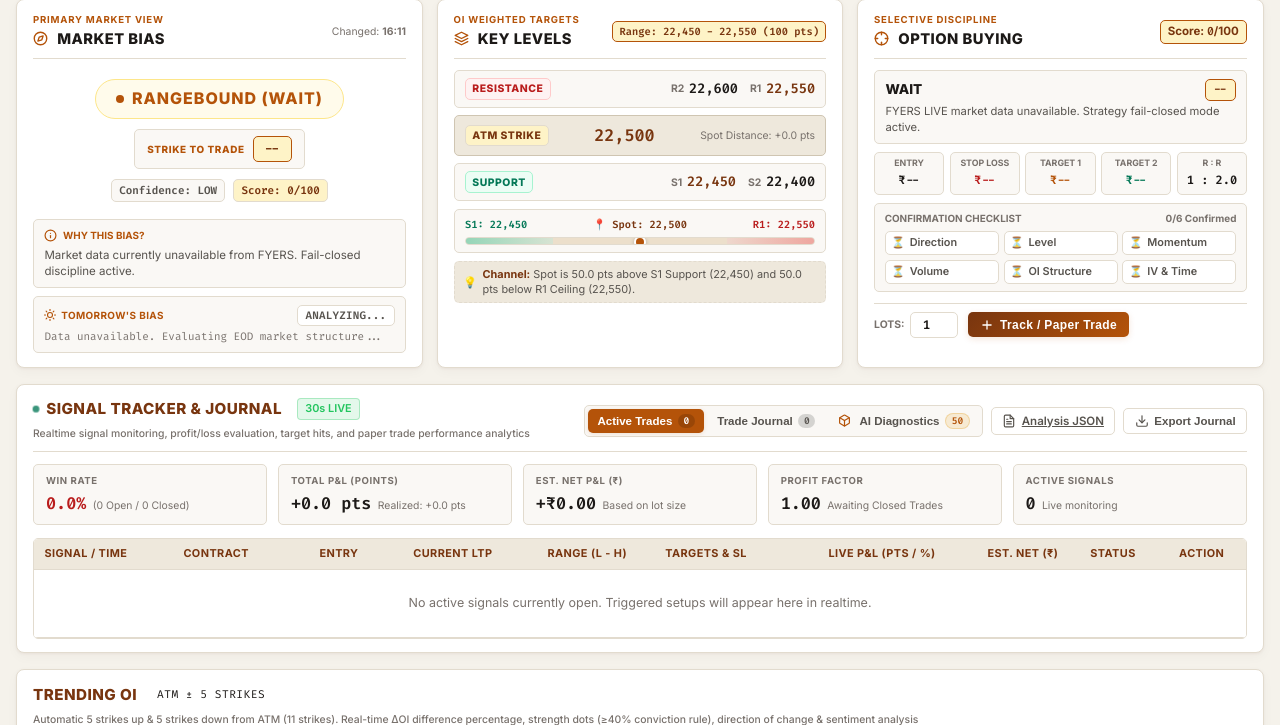
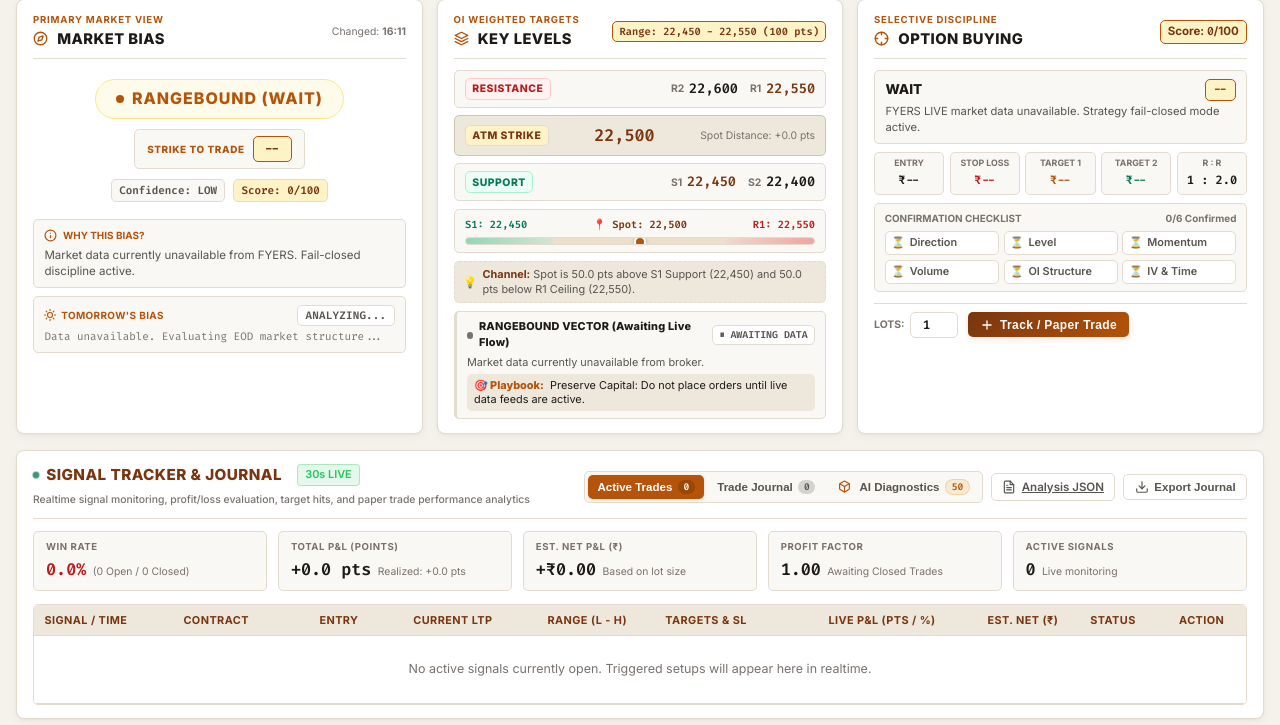
Before and after one commit to chirag1981/options-desk, a Flask app: page / in a window 1280 px wide. Shown: the part 154-879 px from the top of the page. Run offline with Flask 3, Linux system fonts and the light colour scheme; data that the repository does not hold is empty.

Commit message:
feat(options-desk): add deterministic Market Vector with Seller Action and Playbook in Key Levels

```diff
--- a/app/services/options_engine.py
+++ b/app/services/options_engine.py
@@ -936,6 +936,82 @@ def compute_tomorrow_trade_bias(
         "key_support": put_base,
         "cpr_type": cpr_type,
         "detail": detail,
+    }
+
+
+def compute_market_vector(
+    bias: str,
+    bullish_score: float,
+    bearish_score: float,
+    pcr: float,
+    spot: float,
+    atm: float,
+    r1: float,
+    r2: float,
+    s1: float,
+    s2: float,
+    trending_oi: dict | None = None,
+) -> dict:
+    """
+    Computes unified, deterministic Market Vector (BULLISH / BEARISH / RANGEBOUND)
+    and plain-English Seller Actions + Actionable Playbook.
+    Guaranteed to stay perfectly aligned with Market Bias, Trending OI, and PCR.
+    """
+    diff_pct = float(trending_oi.get("diff_pct", 0.0)) if trending_oi else 0.0
+    sentiment = (trending_oi.get("sentiment") or "").upper() if trending_oi else ""
+
+    is_bearish = (
+        bias == "BEARISH"
+        or diff_pct <= -35.0
+        or (pcr < 0.85 and bearish_score > bullish_score)
+        or "BEARISH" in sentiment
+    )
+    is_bullish = (
+        not is_bearish
+        and (
+            bias == "BULLISH"
+            or diff_pct >= 35.0
+            or (pcr > 1.15 and bullish_score > bearish_score)
+            or "BULLISH" in sentiment
+        )
+    )
+
+    call_wall = f"{r1:,.0f} CE"
+    put_base = f"{s1:,.0f} PE"
+
+    if is_bearish:
+        conviction = int(min(98, max(70, round(max(bearish_score, abs(diff_pct))))))
+        mode = "PE"
+        mode_pill = "PURE PE PLAY (SELL-ON-RISE)"
+        mode_class = "bearish"
+        title = f"BEARISH VECTOR ({conviction}% Conviction)"
+        seller_action = f"Institutional Call Writing dominant at {call_wall}. Put writers unwinding support floor."
+        playbook = f"Sell-on-Rise: Rallies towards R1 ({r1:,.0f}) face heavy institutional supply. Downside target: S1 ({s1:,.0f}) / S2 ({s2:,.0f})."
+    elif is_bullish:
+        conviction = int(min(98, max(70, round(max(bullish_score, abs(diff_pct))))))
+        mode = "CE"
+        mode_pill = "PURE CE PLAY (BUY-ON-DIPS)"
+        mode_class = "bullish"
+        title = f"BULLISH VECTOR ({conviction}% Conviction)"
+        seller_action = f"Institutional Put Writing dominant at {put_base}. Call writers trapped and short-covering."
+        playbook = f"Buy-on-Dip: Dips towards S1 ({s1:,.0f}) offer high probability support. Upside target: R1 ({r1:,.0f}) / R2 ({r2:,.0f})."
+    else:
+        conviction = 50
+        mode = "WAIT"
+        mode_pill = "AVOID NAKED BUYING (CHOP TRAP)"
+        mode_class = "neutral"
+        title = "RANGEBOUND VECTOR (50% Conviction)"
+        seller_action = f"Two-way writing active around ATM ({atm:,.0f}). Diff OI under 30L; sellers eating premium from buyers."
+        playbook = f"Preserve Capital: Avoid buying in middle of channel ({s1:,.0f} - {r1:,.0f}). Wait for confirmed breakout above R1 or breakdown below S1."
+
+    return {
+        "title": title,
+        "mode": mode,
+        "mode_pill": mode_pill,
+        "mode_class": mode_class,
+        "conviction_pct": conviction,
+        "seller_action": seller_action,
+        "playbook": playbook,
     }
 
 
@@ -1059,6 +1135,15 @@ def analyze_option_desk(market_data: dict, update_state: bool = False, has_activ
                 "key_support": f"{spot - step:,.0f} PE",
                 "cpr_type": "AVERAGE",
                 "detail": "Data unavailable. Evaluating EOD market structure...",
+            },
+            "market_vector": {
+                "title": "RANGEBOUND VECTOR (Awaiting Live Flow)",
+                "mode": "WAIT",
+                "mode_pill": "⏸ AWAITING DATA",
+                "mode_class": "neutral",
+                "conviction_pct": 50,
+                "seller_action": "Market data currently unavailable from broker.",
+                "playbook": "Preserve Capital: Do not place orders until live data feeds are active.",
             },
             "oi_activity_summary": {"call_writing_strike": 0, "put_writing_strike": 0, "call_unwinding_strike": "None", "put_unwinding_strike": "None", "pcr": 1.0, "total_ce_oi": "0", "total_pe_oi": "0", "total_ce_change_oi": "0", "total_pe_change_oi": "0"},
             "pcr": {"pcr_ratio": 1.0, "pcr_chg": 0.0},
@@ -2112,9 +2197,24 @@ def analyze_option_desk(market_data: dict, update_state: bool = False, has_activ
         trending_oi=trending_oi,
     )
 
+    market_vector = compute_market_vector(
+        bias=market_bias_str if market_bias_str in ("BULLISH", "BEARISH") else final_bias,
+        bullish_score=bullish_score,
+        bearish_score=bearish_score,
+        pcr=pcr,
+        spot=spot,
+        atm=atm_strike,
+        r1=r1,
+        r2=r2,
+        s1=s1,
+        s2=s2,
+        trending_oi=trending_oi,
+    )
+
     return {
         "morning_bias": morning_bias,
         "tomorrow_bias": tomorrow_bias,
+        "market_vector": market_vector,
         "market_bias": {
             "bias": market_bias_str if market_bias_str in ("BULLISH", "BEARISH") else final_bias,
             "confidence": confidence,
@@ -2140,6 +2240,7 @@ def analyze_option_desk(market_data: dict, update_state: bool = False, has_activ
             "breakout_level": breakout_level,
             "breakdown_level": breakdown_level,
             "spot_diff": spot_diff,
+            "market_vector": market_vector,
         },
         "option_buying": {
             "decision": decision,  # BUY CE, BUY PE, WAIT
--- a/static/css/options_desk.css
+++ b/static/css/options_desk.css
@@ -805,6 +805,114 @@ body.desk-body {
 
 .levels-summary-strip strong {
     color: var(--gold-dark);
+}
+
+/* Card 2: Market Vector & Seller Action Box */
+.market-vector-box {
+    margin-top: 0.5rem;
+    background: var(--bg-surface-elevated);
+    border: 1px solid var(--border-subtle);
+    border-left: 3px solid var(--gold-primary);
+    border-radius: var(--radius-sm);
+    padding: 0.45rem 0.65rem;
+    display: flex;
+    flex-direction: column;
+    gap: 0.25rem;
+    transition: all 0.25s ease;
+}
+
+.market-vector-box.mode-bearish {
+    border-left-color: #ef4444;
+    background: linear-gradient(90deg, rgba(239, 68, 68, 0.06), var(--bg-surface-elevated));
+}
+
+.market-vector-box.mode-bullish {
+    border-left-color: #22c55e;
+    background: linear-gradient(90deg, rgba(34, 197, 94, 0.06), var(--bg-surface-elevated));
+}
+
+.market-vector-box.mode-neutral {
+    border-left-color: var(--border-subtle);
+    background: var(--bg-surface-elevated);
+}
+
+.vector-top-row {
+    display: flex;
+    align-items: center;
+    justify-content: space-between;
+    gap: 0.5rem;
+}
+
+.vector-title-group {
+    display: flex;
+    align-items: center;
+    gap: 0.35rem;
+}
+
+.vector-dot {
+    width: 7px;
+    height: 7px;
+    border-radius: 50%;
+    background: var(--gold-primary);
+    display: inline-block;
+}
+
+.mode-bearish .vector-dot { background: #ef4444; }
+.mode-bullish .vector-dot { background: #22c55e; }
+.mode-neutral .vector-dot { background: var(--text-muted); }
+
+.vector-head-text {
+    font-size: 0.68rem;
+    font-weight: 800;
+    letter-spacing: 0.02em;
+    color: var(--text-primary);
+}
+
+.vector-mode-pill {
+    font-size: 0.62rem;
+    font-weight: 800;
+    padding: 0.12rem 0.4rem;
+    border-radius: var(--radius-sm);
+    white-space: nowrap;
+}
+
+.mode-bearish .vector-mode-pill {
+    background: rgba(239, 68, 68, 0.12);
+    color: #ef4444;
+    border: 1px solid rgba(239, 68, 68, 0.25);
+}
+
+.mode-bullish .vector-mode-pill {
+    background: rgba(34, 197, 94, 0.12);
+    color: #22c55e;
+    border: 1px solid rgba(34, 197, 94, 0.25);
+}
+
+.mode-neutral .vector-mode-pill {
+    background: var(--bg-surface);
+    color: var(--text-secondary);
+    border: 1px solid var(--border-subtle);
+}
+
+.vector-seller-action {
+    font-size: 0.68rem;
+    color: var(--text-secondary);
+    line-height: 1.35;
+}
+
+.vector-playbook {
+    font-size: 0.68rem;
+    color: var(--text-primary);
+    background: var(--bg-surface-alt, rgba(0, 0, 0, 0.03));
+    border-radius: var(--radius-sm);
+    padding: 0.25rem 0.45rem;
+    line-height: 1.35;
+}
+
+.vector-playbook .playbook-tag {
+    font-weight: 800;
+    color: var(--gold-primary);
+    margin-right: 0.2rem;
 }
 
 /* CARD 3: Option Buying & Focus (Compact) */
--- a/static/js/options_desk.js
+++ b/static/js/options_desk.js
@@ -413,6 +413,31 @@ document.addEventListener("DOMContentLoaded", () => {
             } else {
                 levelsSummaryText.textContent = "Analyzing key level breakout & support zones...";
             }
+        }
+
+        // Market Vector & Seller Action (Card 2)
+        const mv = data.market_vector || (levels && levels.market_vector) || {};
+        const vectorBox = document.getElementById("market-vector-box");
+        const vectorHeadText = document.getElementById("vector-head-text");
+        const vectorModePill = document.getElementById("vector-mode-pill");
+        const vectorSellerAction = document.getElementById("vector-seller-action");
+        const vectorPlaybookText = document.getElementById("vector-playbook-text");
+
+        if (vectorBox) {
+            const modeCls = mv.mode_class || "neutral";
+            vectorBox.className = `market-vector-box mode-${modeCls}`;
+        }
+        if (vectorHeadText) {
+            vectorHeadText.textContent = mv.title || "ANALYZING FLOW...";
+        }
+        if (vectorModePill) {
+            vectorModePill.textContent = mv.mode_pill || "--";
+        }
+        if (vectorSellerAction) {
+            vectorSellerAction.textContent = mv.seller_action || "Evaluating institutional writing flow...";
+        }
+        if (vectorPlaybookText) {
+            vectorPlaybookText.textContent = mv.playbook || "Awaiting boundary confirmation.";
         }
 
         // 4. Card 3: Option Buying Focus & Execution Plan
--- a/templates/options_desk.html
+++ b/templates/options_desk.html
@@ -190,6 +190,24 @@
             <div class="levels-summary-strip" id="levels-summary-strip">
                 <span class="summary-icon">💡</span>
                 <span id="levels-summary-text">Evaluating key level breakout & support zones...</span>
+            </div>
+
+            <!-- Market Vector & Seller Action Box -->
+            <div class="market-vector-box" id="market-vector-box">
+                <div class="vector-top-row">
+                    <div class="vector-title-group">
+                        <span class="vector-dot" id="vector-dot"></span>
+                        <strong class="vector-head-text" id="vector-head-text">ANALYZING FLOW...</strong>
+                    </div>
+                    <span class="vector-mode-pill font-mono" id="vector-mode-pill">--</span>
+                </div>
+                <div class="vector-seller-action" id="vector-seller-action">
+                    Correlating ATM position, Key Levels, and institutional writing...
+                </div>
+                <div class="vector-playbook" id="vector-playbook">
+                    <span class="playbook-tag">🎯 Playbook:</span>
+                    <span id="vector-playbook-text">Awaiting boundary confirmation.</span>
+                </div>
             </div>
         </article>
 
```
Also changed, not shown: tests/test_morning_trade_bias.py (+62 -0 lines).
